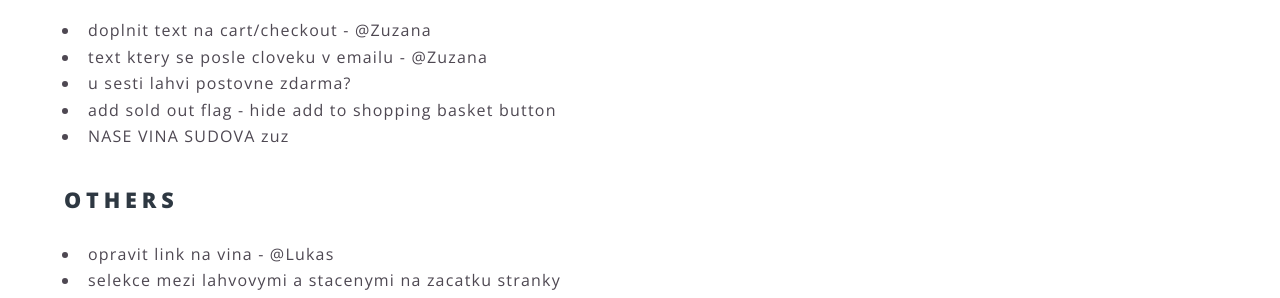
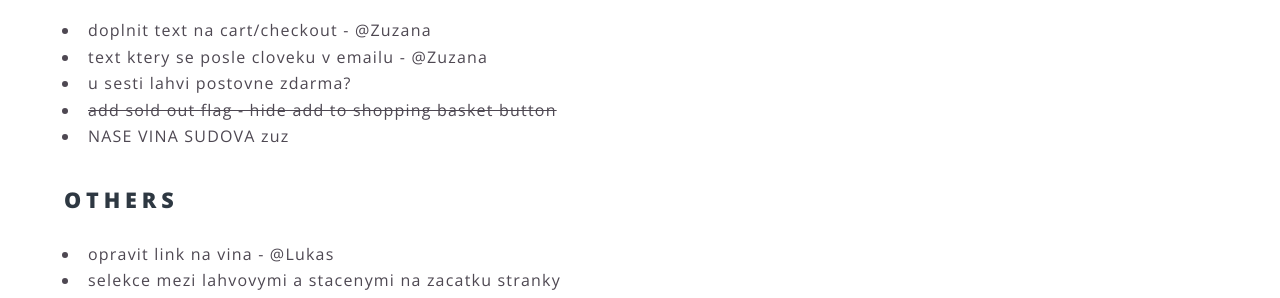
Before and after one commit to luk355/vinarstvi-pelanek, a Jekyll site: the page built from TODO.md, in a window 1280 px wide and 900 px high, scrolled down 519 px. Shown: the part 150-448 px from the top of the window. Built offline with Jekyll 4.4.1, drawn with Linux system fonts in a browser that asks for light colours; our own code applies the rules of GitHub Pages for plain Markdown files.

Commit message:
feat: hide add-to-basket button for sold-out wines

```diff
--- a/TODO.md
+++ b/TODO.md
@@ -10,7 +10,7 @@
 * doplnit text na cart/checkout - @Zuzana
 * text ktery se posle cloveku v emailu - @Zuzana
 * u sesti lahvi postovne zdarma?
-* add sold out flag - hide add to shopping basket button
+* ~~add sold out flag - hide add to shopping basket button~~
 * NASE VINA SUDOVA zuz
 
 ## others
--- a/wine_list.html
+++ b/wine_list.html
@@ -40,10 +40,11 @@
 
 			<div class="justify">{{ wine.content }}</div>
 
+			{% if wine.sold-out != true %}
 			<ul class="actions center">
 				<li><a class="item_add button" href="javascript:;">Přidat do košíku</a></li>
 			</ul>
-
+			{% endif %}
 		</div>
 	</section>
 	{% endif %}
```
Also changed, not shown: _wines/7-frankovka2019.md (+1 -0 lines).
